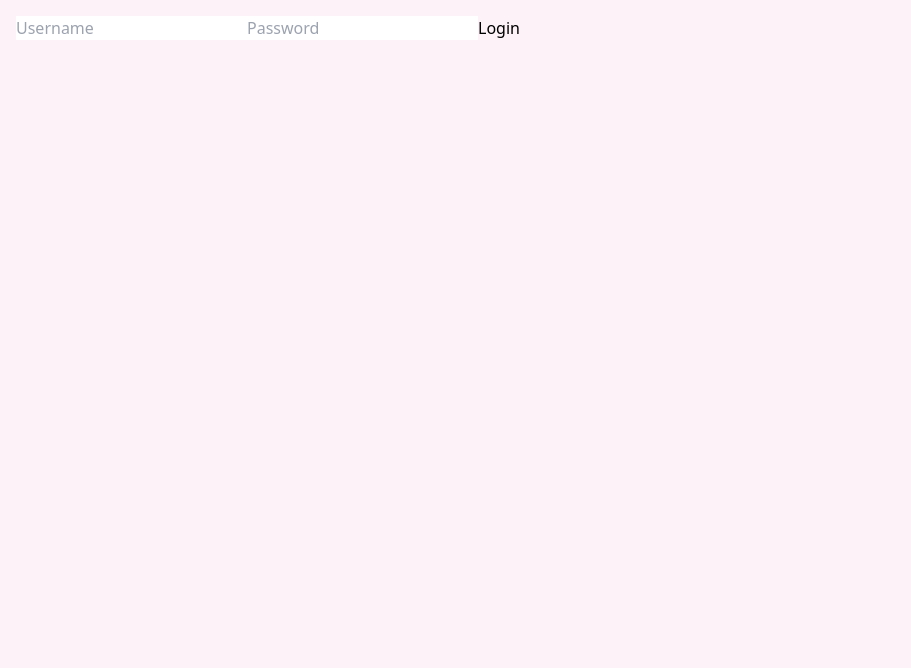
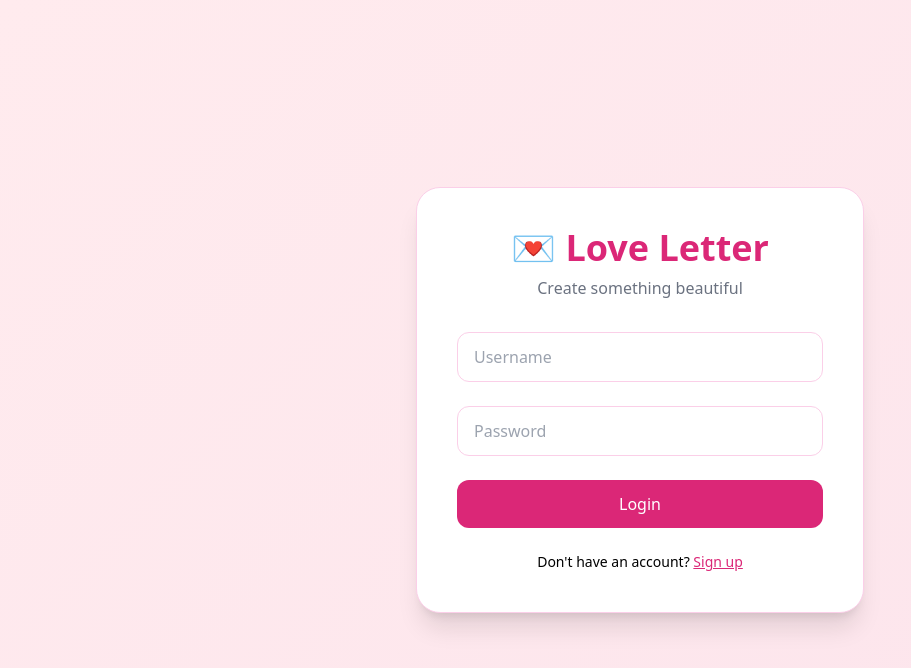
Before and after one commit to Spica581/Love-Letter-Website, a React (Vite) app in the folder frontend/: page /login in a window 1280 px wide. Shown: the top 668 px of the page, without its empty margins (0-911 px from the left). Built offline with nearby package versions, Linux system fonts and the light colour scheme.

Commit message:
Update Login.jsx

```diff
--- a/frontend/src/pages/Login.jsx
+++ b/frontend/src/pages/Login.jsx
@@ -5,24 +5,77 @@ import { useNavigate } from 'react-router-dom';
 export default function Login() {
   const [username, setUsername] = useState('');
   const [password, setPassword] = useState('');
+  const [isSignup, setIsSignup] = useState(false);
+  const [message, setMessage] = useState('');
   const navigate = useNavigate();
 
-  const handleLogin = async () => {
+  const handleSubmit = async (e) => {
+    e.preventDefault();
+    setMessage('');
     try {
-      const res = await axios.post('/api/users/login', { username, password });
-      localStorage.setItem('token', res.data.access_token);
-      localStorage.setItem('tier', res.data.tier);
-      navigate('/');
+      const url = isSignup ? '/api/users/signup' : '/api/users/login';
+      const data = isSignup
+        ? { username, password }
+        : new URLSearchParams({ username, password });
+
+      const res = await axios.post(url, data, {
+        headers: isSignup ? {} : { 'Content-Type': 'application/x-www-form-urlencoded' }
+      });
+
+      if (isSignup) {
+        setMessage('Account created! You can now login.');
+        setIsSignup(false);
+      } else {
+        localStorage.setItem('token', res.data.access_token);
+        localStorage.setItem('tier', res.data.tier);
+        navigate('/');
+      }
     } catch (err) {
-      alert('Error');
+      setMessage(err.response?.data?.detail || 'Something went wrong');
     }
   };
 
   return (
-    <div className="p-4">
-      <input type="text" value={username} onChange={e => setUsername(e.target.value)} placeholder="Username" />
-      <input type="password" value={password} onChange={e => setPassword(e.target.value)} placeholder="Password" />
-      <button onClick={handleLogin}>Login</button>
+    <div className="min-h-screen flex items-center justify-center romantic-bg">
+      <div className="bg-white p-10 rounded-3xl shadow-xl max-w-md w-full border border-pink-200">
+        <h1 className="text-4xl font-bold text-center text-pink-600 mb-2">💌 Love Letter</h1>
+        <p className="text-center text-gray-500 mb-8">Create something beautiful</p>
+
+        <form onSubmit={handleSubmit} className="space-y-6">
+          <input
+            type="text"
+            placeholder="Username"
+            value={username}
+            onChange={(e) => setUsername(e.target.value)}
+            className="w-full px-4 py-3 border border-pink-200 rounded-xl focus:outline-none focus:border-pink-500"
+            required
+          />
+          <input
+            type="password"
+            placeholder="Password"
+            value={password}
+            onChange={(e) => setPassword(e.target.value)}
+            className="w-full px-4 py-3 border border-pink-200 rounded-xl focus:outline-none focus:border-pink-500"
+            required
+          />
+
+          <button
+            type="submit"
+            className="w-full bg-pink-600 hover:bg-pink-700 text-white py-3 rounded-xl font-medium transition"
+          >
+            {isSignup ? 'Create Account' : 'Login'}
+          </button>
+        </form>
+
+        <p className="text-center mt-6 text-sm">
+          {isSignup ? 'Already have an account?' : "Don't have an account?"}{' '}
+          <button onClick={() => setIsSignup(!isSignup)} className="text-pink-600 underline">
+            {isSignup ? 'Login' : 'Sign up'}
+          </button>
+        </p>
+
+        {message && <p className="text-center mt-4 text-red-500">{message}</p>}
+      </div>
     </div>
   );
 }
```
